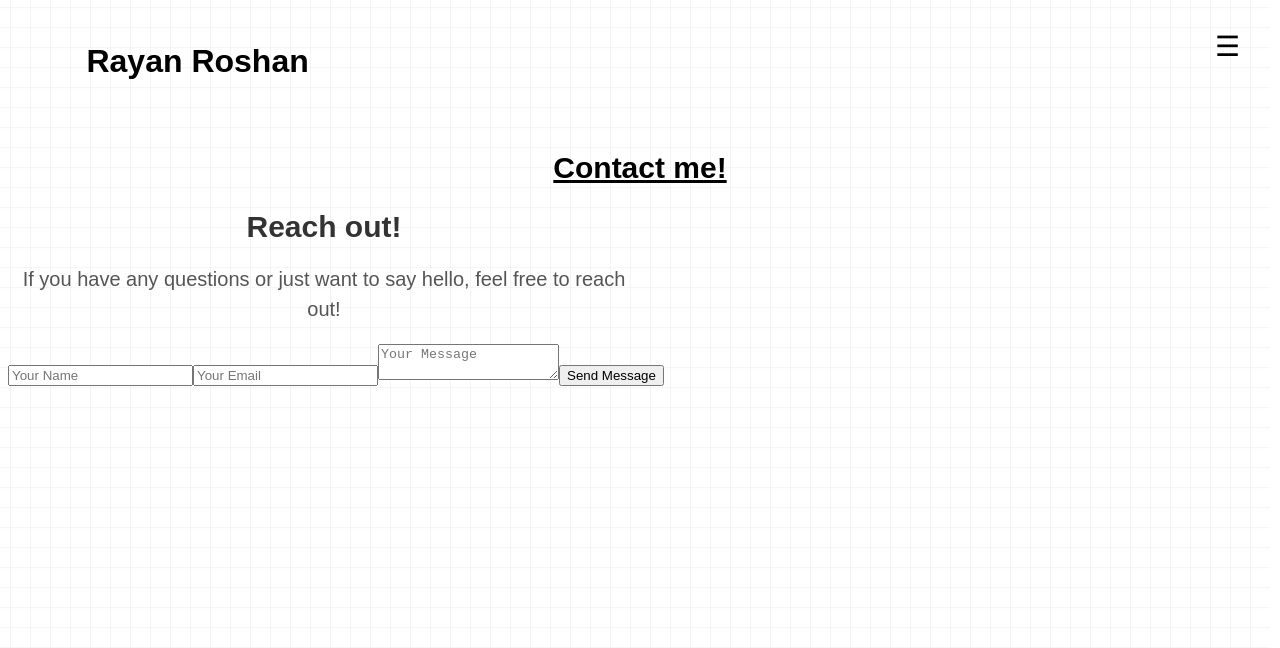
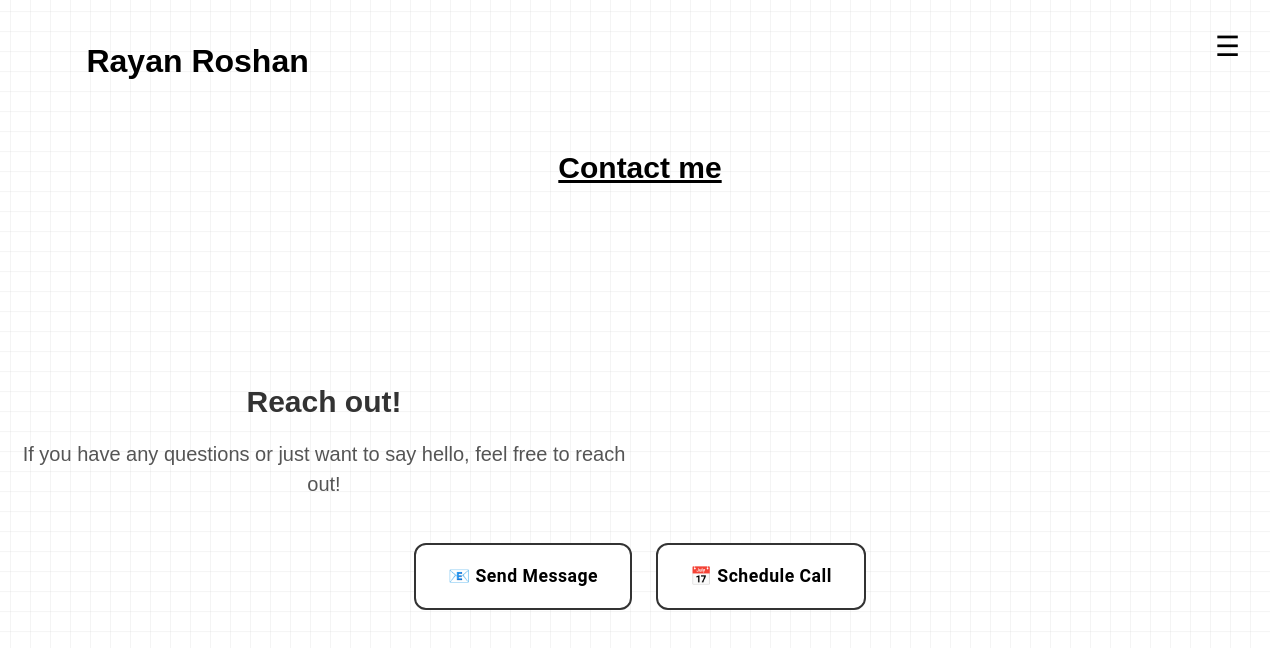
Before and after one commit to Rayan-Roshan21/Rayan_Roshan_website, a React (Vite) app in the folder Rayan_Roshan_Website/: page /contact in a window 1280 px wide. Shown: the top 648 px of the page. Built offline with nearby package versions, Linux system fonts and the light colour scheme.

Commit message:
Added buttons.

```diff
--- /dev/null
+++ b/Rayan_Roshan_Website/src/Components/Contact_Buttons/contact_buttons.jsx
@@ -0,0 +1,51 @@
+import * as React from 'react';
+import Button from '@mui/material/Button';
+import ButtonGroup from '@mui/material/ButtonGroup';
+import Box from '@mui/material/Box';
+
+export default function ContactButtons() {
+    const handleMessageClick = () => {
+        // Add your message functionality here
+        window.location.href = 'mailto:your-email@example.com';
+    };
+
+    const handleCalendlyClick = () => {
+        // Add your Calendly link here
+        window.open('https://calendly.com/your-profile', '_blank');
+    };
+
+    return (
+        <Box sx={{
+            display: 'flex',
+            justifyContent: 'center',
+            alignItems: 'center',
+            padding: 3,
+            gap: 3, // Space between buttons
+            '& .MuiButton-root': {
+                fontSize: '1.1rem',
+                fontWeight: 600,
+                padding: '16px 32px',
+                color: 'black',
+                border: '2px solid #333',
+                borderRadius: '12px',
+                backgroundColor: 'white',
+                transition: 'all 0.3s ease',
+                textTransform: 'none',
+                letterSpacing: '0.5px',
+                '&:hover': {
+                    transform: 'translateY(-2px)',
+                    boxShadow: '0 12px 40px rgba(0, 0, 0, 0.2)',
+                    borderColor: '#667eea',
+                    backgroundColor: '#f8f9ff',
+                },
+            }
+        }}>
+            <Button onClick={handleMessageClick}>
+                📧 Send Message
+            </Button>
+            <Button onClick={handleCalendlyClick}>
+                📅 Schedule Call
+            </Button>
+        </Box>
+    );
+}
--- a/Rayan_Roshan_Website/src/Components/Contact_box/contact_box.jsx
+++ b/Rayan_Roshan_Website/src/Components/Contact_box/contact_box.jsx
@@ -4,10 +4,10 @@ function ContactBox() {
   return (
     <div className="contact-box">
       <form>
-        <input type="text" placeholder="Your Name" required />
-        <input type="email" placeholder="Your Email" required />
-        <textarea placeholder="Your Message" required></textarea>
-        <button type="submit">Send Message</button>
+        <input className = 'name-box' type="text" placeholder="Your Name" required />
+        <input className = 'email-box' type="email" placeholder="Your Email" required />
+        <textarea className = 'message' placeholder="Your Message" required></textarea>
+        <button className = 'message-button' type="submit">Send Message</button>
       </form>
     </div>
   );
--- a/Rayan_Roshan_Website/src/Pages/Contacts.jsx
+++ b/Rayan_Roshan_Website/src/Pages/Contacts.jsx
@@ -4,6 +4,7 @@ import Name_title from '../Components/Name_title/Name_title';
 import Sidebar from '../Components/Sidebar/Sidebar.jsx';
 import ContactBox from '../Components/Contact_box/contact_box.jsx';
 import '../Pages_CSS/Contact.css';
+import ContactButtons from '../Components/Contact_Buttons/contact_buttons.jsx';
 
 function Contacts() {
   return (
@@ -17,10 +18,12 @@ function Contacts() {
       <Sidebar />
       <Name_title />
     </div>
-    <h2 className='contact-title'>Contact me!</h2>
-     <h2 className='reach-out-subtitle'>Reach out!</h2>
+    <h2 className='contact-title'>Contact me</h2>
+    <div>
+       <h2 className='reach-out-subtitle'>Reach out!</h2>
       <p className = 'sub-paragraph'>If you have any questions or just want to say hello, feel free to reach out!</p>
-    <ContactBox />
+    </div>
+    <ContactButtons />
     </motion.div>
   );
 }
--- a/Rayan_Roshan_Website/src/Pages_CSS/Contact.css
+++ b/Rayan_Roshan_Website/src/Pages_CSS/Contact.css
@@ -14,6 +14,7 @@
   font-size: 30px;
   font-weight: bold;
   color: #333;
+  margin-top: 200px;
   margin-bottom: 10px;
   margin-right: 50%;
   text-align: center;
```
Also changed, not shown: Rayan_Roshan_Website/src/Components/Contact_Buttons/contact_button.css (added).
